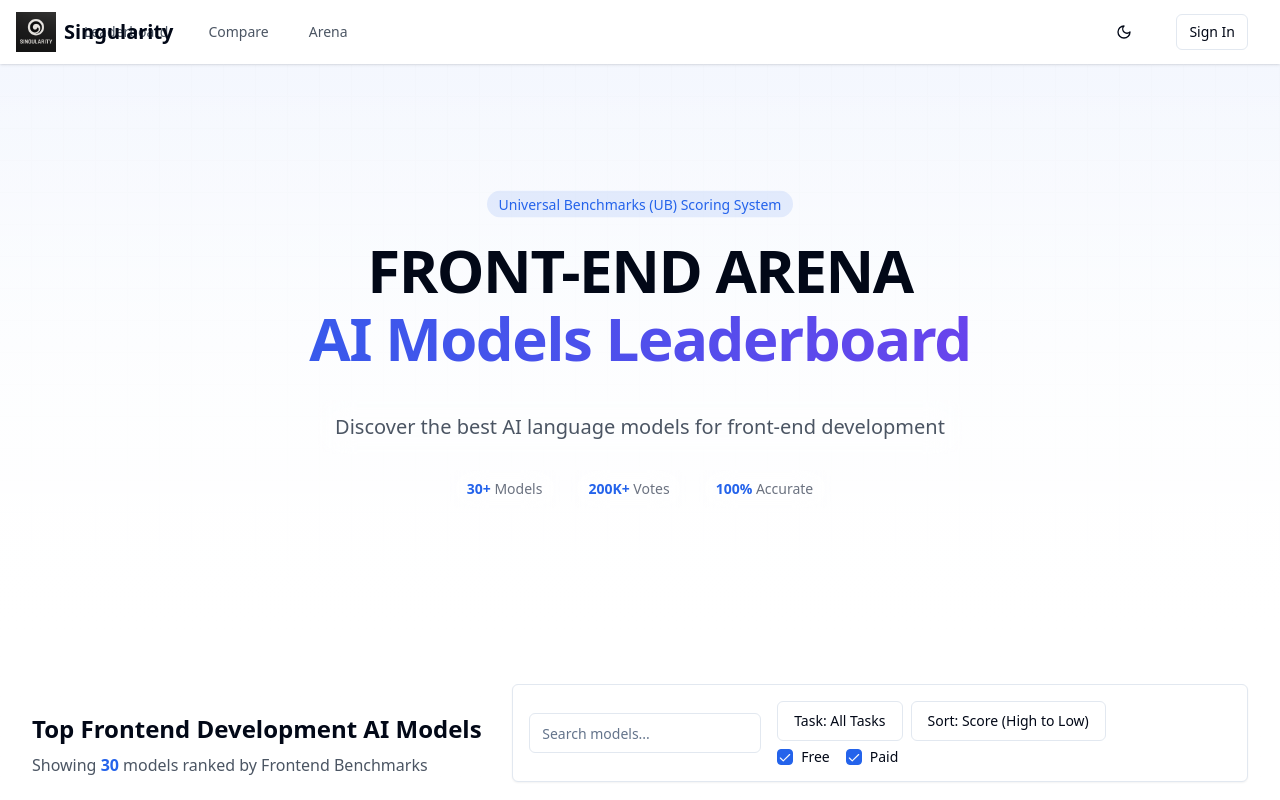
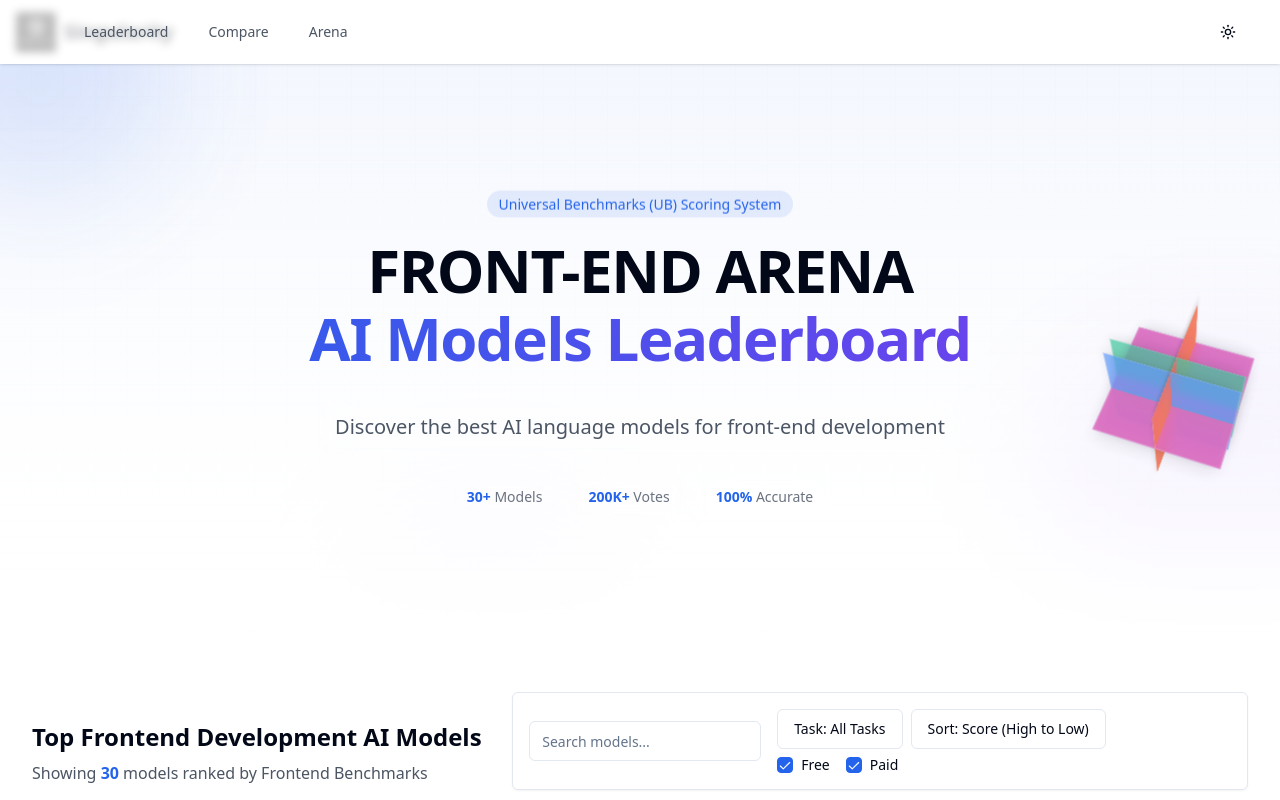
Before and after one commit to ZeQta/llm-arena-resource-guide, a React (Vite) app: page / in a window 1280 px wide. Shown: the top 800 px of the page. Built offline with nearby package versions, Linux system fonts and the light colour scheme.

Commit message:
Refactor: Improve design and add 3D elements
- Removed sign-in functionality.
- Fixed theme toggle to correctly switch between light and dark modes.
- Enhanced design with eye-catching moving elements and animations.
- Integrated 3D elements for improved visual appeal.

```diff
--- /dev/null
+++ b/src/components/AnimatedCube.tsx
@@ -0,0 +1,81 @@
+
+import React, { useRef, useEffect } from "react";
+import { useTheme } from "next-themes";
+
+export const AnimatedCube = () => {
+  const cubeRef = useRef<HTMLDivElement>(null);
+  const { resolvedTheme } = useTheme();
+
+  useEffect(() => {
+    const cube = cubeRef.current;
+    if (!cube) return;
+
+    let rotX = 0;
+    let rotY = 0;
+    let animationId: number;
+
+    const animate = () => {
+      rotX += 0.3;
+      rotY += 0.5;
+      if (cube) {
+        cube.style.transform = `rotateX(${rotX}deg) rotateY(${rotY}deg)`;
+      }
+      animationId = requestAnimationFrame(animate);
+    };
+
+    animate();
+
+    // Mouse interaction
+    const handleMouseMove = (e: MouseEvent) => {
+      const xAxis = (window.innerWidth / 2 - e.pageX) / 25;
+      const yAxis = (window.innerHeight / 2 - e.pageY) / 25;
+      if (cube) {
+        cube.style.transform = `rotateY(${xAxis}deg) rotateX(${yAxis}deg)`;
+      }
+    };
+
+    document.addEventListener("mousemove", handleMouseMove);
+
+    return () => {
+      cancelAnimationFrame(animationId);
+      document.removeEventListener("mousemove", handleMouseMove);
+    };
+  }, []);
+
+  const lightModeColors = [
+    "rgba(59, 130, 246, 0.7)", // blue
+    "rgba(16, 185, 129, 0.7)", // green
+    "rgba(245, 158, 11, 0.7)", // amber
+    "rgba(239, 68, 68, 0.7)",  // red
+    "rgba(139, 92, 246, 0.7)", // purple
+    "rgba(236, 72, 153, 0.7)", // pink
+  ];
+
+  const darkModeColors = [
+    "rgba(96, 165, 250, 0.7)", // blue
+    "rgba(52, 211, 153, 0.7)", // green
+    "rgba(251, 191, 36, 0.7)", // amber
+    "rgba(248, 113, 113, 0.7)", // red
+    "rgba(167, 139, 250, 0.7)", // purple
+    "rgba(244, 114, 182, 0.7)", // pink
+  ];
+
+  const colors = resolvedTheme === "dark" ? darkModeColors : lightModeColors;
+
+  return (
+    <div className="perspective-500 w-32 h-32 relative mx-auto my-8">
+      <div
+        ref={cubeRef}
+        className="w-full h-full relative transform-style-3d transition-transform duration-200 ease-out"
+      >
+        {/* Cube faces */}
+        <div className="absolute w-full h-full bg-opacity-70 backdrop-blur-sm border border-white/20 shadow-lg transform translate-z-16" style={{ backgroundColor: colors[0] }}></div>
+        <div className="absolute w-full h-full bg-opacity-70 backdrop-blur-sm border border-white/20 shadow-lg transform -translate-z-16 rotate-y-180" style={{ backgroundColor: colors[1] }}></div>
+        <div className="absolute w-full h-full bg-opacity-70 backdrop-blur-sm border border-white/20 shadow-lg transform rotate-y-90 translate-z-16" style={{ backgroundColor: colors[2] }}></div>
+        <div className="absolute w-full h-full bg-opacity-70 backdrop-blur-sm border border-white/20 shadow-lg transform -rotate-y-90 translate-z-16" style={{ backgroundColor: colors[3] }}></div>
+        <div className="absolute w-full h-full bg-opacity-70 backdrop-blur-sm border border-white/20 shadow-lg transform rotate-x-90 translate-z-16" style={{ backgroundColor: colors[4] }}></div>
+        <div className="absolute w-full h-full bg-opacity-70 backdrop-blur-sm border border-white/20 shadow-lg transform -rotate-x-90 translate-z-16" style={{ backgroundColor: colors[5] }}></div>
+      </div>
+    </div>
+  );
+};
--- a/src/components/Hero.tsx
+++ b/src/components/Hero.tsx
@@ -1,16 +1,36 @@
 
 import { useState, useEffect } from "react";
+import { AnimatedCube } from "./AnimatedCube";
 
 export function Hero() {
   const [loaded, setLoaded] = useState(false);
+  const [mousePosition, setMousePosition] = useState({ x: 0, y: 0 });
 
   useEffect(() => {
     const timer = setTimeout(() => {
       setLoaded(true);
     }, 300);
 
-    return () => clearTimeout(timer);
+    const handleMouseMove = (e: MouseEvent) => {
+      setMousePosition({
+        x: e.clientX / window.innerWidth,
+        y: e.clientY / window.innerHeight,
+      });
+    };
+
+    window.addEventListener('mousemove', handleMouseMove);
+
+    return () => {
+      clearTimeout(timer);
+      window.removeEventListener('mousemove', handleMouseMove);
+    };
   }, []);
+
+  const calculateTransform = (depth: number) => {
+    const moveX = (mousePosition.x - 0.5) * depth;
+    const moveY = (mousePosition.y - 0.5) * depth;
+    return `translate(${moveX}px, ${moveY}px)`;
+  };
 
   return (
     <div className="relative overflow-hidden bg-gradient-to-b from-primary/5 to-background dark:from-primary/10 dark:to-background">
@@ -18,40 +38,56 @@ export function Hero() {
         <div className="absolute inset-0 bg-grid-pattern opacity-[0.2] dark:opacity-[0.15]" />
       </div>
 
+      {/* Animated background elements */}
+      <div className="absolute inset-0 overflow-hidden">
+        <div className="absolute -top-24 -left-24 w-64 h-64 bg-primary/20 rounded-full blur-3xl animate-float-slow opacity-70"
+             style={{ transform: calculateTransform(-20) }} />
+        <div className="absolute top-1/2 -right-32 w-96 h-96 bg-accent/20 rounded-full blur-3xl animate-float-slow opacity-70 animation-delay-2000"
+             style={{ transform: calculateTransform(-30) }} />
+        <div className="absolute -bottom-48 left-1/4 w-80 h-80 bg-secondary/20 rounded-full blur-3xl animate-float-slow opacity-70 animation-delay-1000"
+             style={{ transform: calculateTransform(-10) }} />
+      </div>
+
       <div className="relative z-10 max-w-7xl mx-auto px-4 sm:px-6 lg:px-8 py-24 md:py-32">
-        <div className={`text-center transition-opacity duration-1000 ${loaded ? 'opacity-100' : 'opacity-0'}`}>
+        <div className={`text-center transition-all duration-1000 ${loaded ? 'opacity-100 translate-y-0' : 'opacity-0 translate-y-10'}`}>
           <div className="inline-block animate-float">
-            <span className="px-3 py-1 bg-primary/10 dark:bg-primary/20 text-primary rounded-full text-sm font-medium mb-4">
+            <span className="px-3 py-1 bg-primary/10 dark:bg-primary/20 text-primary rounded-full text-sm font-medium mb-4 backdrop-blur-sm">
               Universal Benchmarks (UB) Scoring System
             </span>
           </div>
 
-          <h1 className="text-4xl font-extrabold tracking-tight sm:text-5xl md:text-6xl mt-6">
-            <span className="block">FRONT-END ARENA</span>
-            <span className="block mt-2 gradient-text">AI Models Leaderboard</span>
+          <h1 className="text-4xl font-extrabold tracking-tight sm:text-5xl md:text-6xl mt-6 relative">
+            <span className="block animate-fade-in">FRONT-END ARENA</span>
+            <span className="block mt-2 gradient-text animate-fade-in animation-delay-300">AI Models Leaderboard</span>
+
+            {/* 3D Cube positioning */}
+            <div className="absolute -right-4 top-1/2 -translate-y-1/2 transform scale-75 md:scale-100 lg:right-0 opacity-80 hidden md:block"
+                 style={{ transform: calculateTransform(15) }}>
+              <AnimatedCube />
+            </div>
           </h1>
 
           <div className="mt-8 max-w-lg mx-auto text-xl text-gray-600 dark:text-gray-300 sm:max-w-3xl">
-            <p className="glass py-3 px-4 rounded-xl inline-block">
+            <p className="glass py-3 px-4 rounded-xl inline-block animate-fade-in animation-delay-500 transition-all duration-500 hover:shadow-lg hover:scale-105">
               Discover the best AI language models for front-end development
             </p>
           </div>
 
-          <div className="mt-4 flex justify-center space-x-3">
-            <div className="glass py-2 px-4 rounded-lg text-sm text-gray-500 dark:text-gray-400">
+          <div className="mt-6 flex justify-center space-x-3">
+            <div className="glass py-2 px-4 rounded-lg text-sm text-gray-500 dark:text-gray-400 animate-fade-in animation-delay-700 transition-all hover:scale-105 hover:shadow-md duration-300">
               <span className="font-bold text-primary">30+</span> Models
             </div>
-            <div className="glass py-2 px-4 rounded-lg text-sm text-gray-500 dark:text-gray-400">
+            <div className="glass py-2 px-4 rounded-lg text-sm text-gray-500 dark:text-gray-400 animate-fade-in animation-delay-900 transition-all hover:scale-105 hover:shadow-md duration-300">
               <span className="font-bold text-primary">200K+</span> Votes
             </div>
-            <div className="glass py-2 px-4 rounded-lg text-sm text-gray-500 dark:text-gray-400">
+            <div className="glass py-2 px-4 rounded-lg text-sm text-gray-500 dark:text-gray-400 animate-fade-in animation-delay-1100 transition-all hover:scale-105 hover:shadow-md duration-300">
               <span className="font-bold text-primary">100%</span> Accurate
             </div>
           </div>
         </div>
       </div>
 
-      <div className="absolute inset-0 bg-gradient-to-b from-transparent to-background dark:from-transparent dark:to-background" />
+      <div className="absolute inset-0 bg-gradient-to-b from-transparent to-background dark:from-transparent dark:to-background pointer-events-none" />
     </div>
   );
 }
--- a/src/components/ModeToggle.tsx
+++ b/src/components/ModeToggle.tsx
@@ -2,18 +2,32 @@
 import { MoonIcon, SunIcon } from "lucide-react";
 import { useTheme } from "next-themes";
 import { Button } from "@/components/ui/button";
+import { useEffect, useState } from "react";
 
 export function ModeToggle() {
-  const { setTheme, theme } = useTheme();
+  const { setTheme, theme, resolvedTheme } = useTheme();
+  const [mounted, setMounted] = useState(false);
+
+  // After mounting, we can safely show the UI
+  useEffect(() => {
+    setMounted(true);
+  }, []);
+
+  if (!mounted) {
+    return <div className="w-10 h-10"></div>; // Placeholder to prevent layout shift
+  }
+
+  const currentTheme = theme === "system" ? resolvedTheme : theme;
 
   return (
     <Button
       variant="ghost"
       size="icon"
-      onClick={() => setTheme(theme === "dark" ? "light" : "dark")}
+      onClick={() => setTheme(currentTheme === "dark" ? "light" : "dark")}
+      className="relative overflow-hidden rounded-full bg-white/10 hover:bg-white/20 dark:bg-gray-800/10 dark:hover:bg-gray-800/20 transition-all duration-300"
     >
-      <SunIcon className="h-[1.2rem] w-[1.2rem] rotate-0 scale-100 transition-all dark:-rotate-90 dark:scale-0" />
-      <MoonIcon className="absolute h-[1.2rem] w-[1.2rem] rotate-90 scale-0 transition-all dark:rotate-0 dark:scale-100" />
+      <SunIcon className="absolute h-[1.5rem] w-[1.5rem] rotate-0 scale-100 transition-all duration-500 dark:-rotate-90 dark:scale-0" />
+      <MoonIcon className="absolute h-[1.5rem] w-[1.5rem] rotate-90 scale-0 transition-all duration-500 dark:rotate-0 dark:scale-100" />
       <span className="sr-only">Toggle theme</span>
     </Button>
   );
--- a/src/components/Navbar.tsx
+++ b/src/components/Navbar.tsx
@@ -1,75 +1,33 @@
 
 import React from "react";
 import { Link } from "react-router-dom";
-import { Button } from "@/components/ui/button";
-import { MoonIcon, SunIcon } from "lucide-react";
-import { useTheme } from "next-themes";
+import { ModeToggle } from "@/components/ModeToggle";
 
 const Navbar = () => {
-  // Replace Clerk auth with a simpler approach
-  const isSignedIn = false; // Default to not signed in
-  const signOut = () => {
-    console.log("Sign out clicked");
-  };
-
-  // Create simplified theme toggle to replace ModeToggle
-  const { setTheme, theme } = useTheme();
-
-  const toggleTheme = () => {
-    setTheme(theme === "dark" ? "light" : "dark");
-  };
-
   return (
-    <div className="bg-white dark:bg-gray-900 shadow">
+    <div className="bg-white dark:bg-gray-900 shadow backdrop-blur-sm bg-white/70 dark:bg-gray-900/70">
       <div className="max-w-7xl mx-auto px-4 sm:px-6 lg:px-8">
         <div className="flex items-center justify-between h-16">
-          {/* Left side: Title and Navigation */}
+          {/* Left side: Navigation */}
           <div className="flex items-center">
             <div className="hidden md:block">
               <div className="ml-10 flex items-baseline space-x-4">
-                <Link to="/" className="text-gray-600 dark:text-gray-300 hover:bg-gray-200 dark:hover:bg-gray-700 px-3 py-2 rounded-md text-sm font-medium">
+                <Link to="/" className="text-gray-600 dark:text-gray-300 hover:bg-gray-200 dark:hover:bg-gray-700 px-3 py-2 rounded-md text-sm font-medium transition-all duration-300 hover:scale-105">
                   Leaderboard
                 </Link>
-                <Link to="/compare" className="text-gray-600 dark:text-gray-300 hover:bg-gray-200 dark:hover:bg-gray-700 px-3 py-2 rounded-md text-sm font-medium">
+                <Link to="/compare" className="text-gray-600 dark:text-gray-300 hover:bg-gray-200 dark:hover:bg-gray-700 px-3 py-2 rounded-md text-sm font-medium transition-all duration-300 hover:scale-105">
                   Compare
                 </Link>
-                <a href="https://arena.verecl.app" target="_blank" rel="noopener noreferrer" className="text-gray-600 dark:text-gray-300 hover:bg-gray-200 dark:hover:bg-gray-700 px-3 py-2 rounded-md text-sm font-medium">
+                <a href="https://arena.verecl.app" target="_blank" rel="noopener noreferrer" className="text-gray-600 dark:text-gray-300 hover:bg-gray-200 dark:hover:bg-gray-700 px-3 py-2 rounded-md text-sm font-medium transition-all duration-300 hover:scale-105">
                   Arena
                 </a>
               </div>
             </div>
           </div>
 
-          {/* Right side: Theme toggle and Auth */}
+          {/* Right side: Theme toggle only */}
           <div className="flex items-center">
-            {/* Simple theme toggle button */}
-            <Button
-              variant="ghost"
-              size="icon"
-              onClick={toggleTheme}
-              className="mr-2"
-            >
-              {theme === "dark" ? (
-                <SunIcon className="h-5 w-5" />
-              ) : (
-                <MoonIcon className="h-5 w-5" />
-              )}
-              <span className="sr-only">Toggle theme</span>
-            </Button>
-
-            <div className="ml-4 flex items-center md:ml-6">
-              {isSignedIn ? (
-                <Button variant="outline" size="sm" onClick={() => signOut()}>
-                  Sign Out
-                </Button>
-              ) : (
-                <a href="/sign-in">
-                  <Button variant="outline" size="sm">
-                    Sign In
-                  </Button>
-                </a>
-              )}
-            </div>
+            <ModeToggle />
           </div>
         </div>
       </div>
--- a/src/components/ThemeProvider.tsx
+++ b/src/components/ThemeProvider.tsx
@@ -12,11 +12,13 @@ type ThemeProviderProps = {
 type ThemeProviderState = {
   theme: Theme;
   setTheme: (theme: Theme) => void;
+  resolvedTheme: "dark" | "light";
 };
 
 const initialState: ThemeProviderState = {
   theme: "system",
   setTheme: () => null,
+  resolvedTheme: "light",
 };
 
 const ThemeProviderContext = createContext<ThemeProviderState>(initialState);
@@ -31,6 +33,8 @@ export function ThemeProvider({
     () => (localStorage.getItem(storageKey) as Theme) || defaultTheme
   );
 
+  const [resolvedTheme, setResolvedTheme] = useState<"dark" | "light">("light");
+
   useEffect(() => {
     const root = window.document.documentElement;
     root.classList.remove("light", "dark");
@@ -40,11 +44,32 @@ export function ThemeProvider({
         .matches
         ? "dark"
         : "light";
+
       root.classList.add(systemTheme);
+      setResolvedTheme(systemTheme);
       return;
     }
 
     root.classList.add(theme);
+    setResolvedTheme(theme as "light" | "dark");
+  }, [theme]);
+
+  // Listen for changes in system preference
+  useEffect(() => {
+    const mediaQuery = window.matchMedia("(prefers-color-scheme: dark)");
+
+    const handleChange = () => {
+      if (theme === "system") {
+        const systemTheme = mediaQuery.matches ? "dark" : "light";
+        const root = window.document.documentElement;
+        root.classList.remove("light", "dark");
+        root.classList.add(systemTheme);
+        setResolvedTheme(systemTheme);
+      }
+    };
+
+    mediaQuery.addEventListener("change", handleChange);
+    return () => mediaQuery.removeEventListener("change", handleChange);
   }, [theme]);
 
   const value = {
@@ -53,6 +78,7 @@ export function ThemeProvider({
       localStorage.setItem(storageKey, theme);
       setTheme(theme);
     },
+    resolvedTheme,
   };
 
   return (
--- a/src/index.css
+++ b/src/index.css
@@ -113,6 +113,18 @@
   }
 }
 
+@keyframes float-slow {
+  0% {
+    transform: translateY(0px) translateX(0px);
+  }
+  50% {
+    transform: translateY(-15px) translateX(10px);
+  }
+  100% {
+    transform: translateY(0px) translateX(0px);
+  }
+}
+
 @keyframes pulse {
   0%, 100% {
     opacity: 1;
@@ -122,17 +134,102 @@
   }
 }
 
+@keyframes fade-in {
+  0% {
+    opacity: 0;
+    transform: translateY(20px);
+  }
+  100% {
+    opacity: 1;
+    transform: translateY(0);
+  }
+}
+
 .animate-float {
   animation: float 6s ease-in-out infinite;
+}
+
+.animate-float-slow {
+  animation: float-slow 10s ease-in-out infinite;
 }
 
 .animate-pulse-slow {
   animation: pulse 4s cubic-bezier(0.4, 0, 0.6, 1) infinite;
 }
 
+.animate-fade-in {
+  animation: fade-in 0.8s ease-out forwards;
+}
+
+/* Delay utilities */
+.animation-delay-300 {
+  animation-delay: 300ms;
+}
+
+.animation-delay-500 {
+  animation-delay: 500ms;
+}
+
+.animation-delay-700 {
+  animation-delay: 700ms;
+}
+
+.animation-delay-900 {
+  animation-delay: 900ms;
+}
+
+.animation-delay-1000 {
+  animation-delay: 1s;
+}
+
+.animation-delay-1100 {
+  animation-delay: 1.1s;
+}
+
+.animation-delay-2000 {
+  animation-delay: 2s;
+}
+
 /* Glass effect */
 .glass {
   @apply bg-white/10 dark:bg-black/20 backdrop-blur-lg border border-white/20 dark:border-white/10;
+}
+
+/* 3D styles */
+.perspective-500 {
+  perspective: 500px;
+}
+
+.transform-style-3d {
+  transform-style: preserve-3d;
+}
+
+.translate-z-16 {
+  transform: translateZ(16px);
+}
+
+.-translate-z-16 {
+  transform: translateZ(-16px);
+}
+
+.rotate-y-90 {
+  transform: rotateY(90deg);
+}
+
+.-rotate-y-90 {
+  transform: rotateY(-90deg);
+}
+
+.rotate-y-180 {
+  transform: rotateY(180deg);
+}
+
+.rotate-x-90 {
+  transform: rotateX(90deg);
+}
+
+.-rotate-x-90 {
+  transform: rotateX(-90deg);
 }
 
 /* Grid patterns */
```
